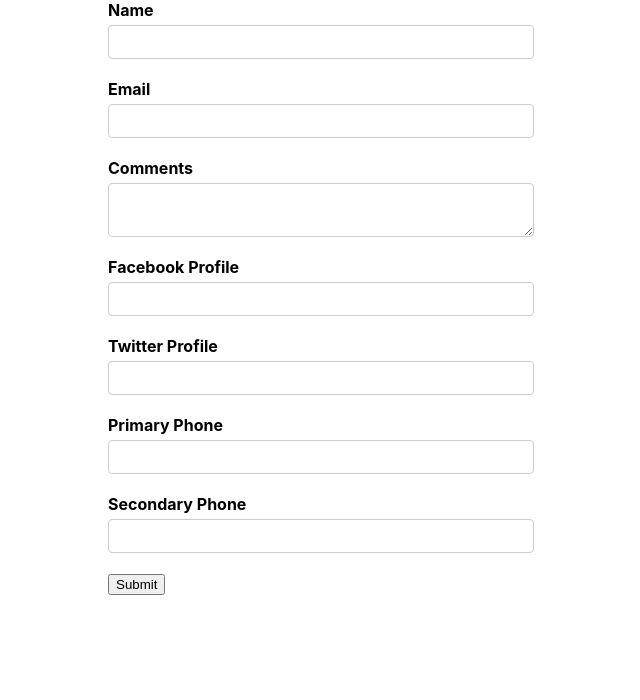
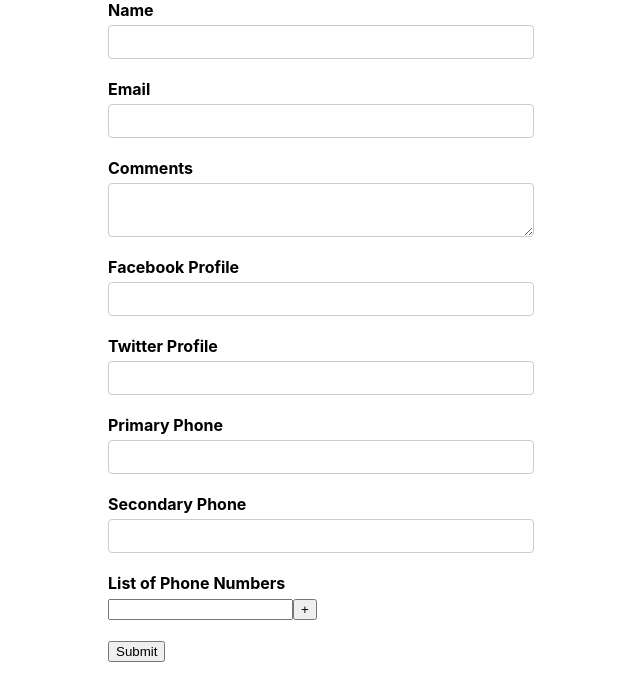
Before and after one commit to troychaplin/formik-ui, a React (Create React App) app: page / in a window 1280 px wide. Shown: the top 700 px of the page, without its empty margins (319-959 px from the left). Built offline with nearby package versions, Linux system fonts and the light colour scheme.

Commit message:
add: example of all formik components

```diff
--- a/src/components/YouTubeForm.js
+++ b/src/components/YouTubeForm.js
@@ -1,5 +1,5 @@
 import React from 'react'
-import { Formik, Form, Field, ErrorMessage } from 'formik'
+import { Formik, Form, Field, ErrorMessage, FieldArray, FastField } from 'formik'
 import * as Yup from 'yup'
 import TextError from './TextError'
 
@@ -11,7 +11,8 @@
     facebook: '',
     twitter: ''
   },
-  phoneNumbers: ['','']
+  phoneNumbers: ['',''],
+  phNumbers: ['']
 }
 
 const validationSchema = Yup.object({
@@ -42,10 +43,13 @@
         </div>
 
         <div className="form-control">
-          <Field name='email'>
+          <FastField name='email'>
             {(props) => {
               const { field, form, meta } = props
-              console.log('Render props', props)
+
+              // console.log('Render props', props)
+              // console.log('Field render')
+
               return (
                 <>
                   <label htmlFor='email'>Email</label>
@@ -54,7 +58,7 @@
                 </>
               )
             }}
-          </Field>
+          </FastField>
           <ErrorMessage name='email'>
             {(errorMsg) => <div className='error'>{errorMsg}</div>}
           </ErrorMessage>
@@ -110,6 +114,34 @@
           <ErrorMessage name='secondaryPh' component='div' />
         </div>
 
+        <div className="form-control">
+          <label htmlFor='secondaryPh'>List of Phone Numbers</label>
+          <FieldArray name='phNumbers'>
+            {(fieldArrayProps) => {
+              const { push, remove, form } = fieldArrayProps
+              const { values } = form
+              const { phNumbers } = values
+
+              console.log('Form errors', form.errors)
+              // console.log('Field Array Props', fieldArrayProps)
+
+              return (
+                <div>
+                  {phNumbers.map((phNumber, index) => (
+                    <div key={index}>
+                      <Field name={`phNumbers[${index}]`} />
+                      {index > 0 && (
+                        <button type='button' onClick={() => remove(index)}> - </button>
+                      )}
+                      <button type='button' onClick={() => push('')}> + </button>
+                    </div>
+                  ))}
+                </div>
+              )
+            }}
+          </FieldArray>
+        </div>
+
         <button type="submit">Submit</button>
       </Form>
     </Formik>
```
